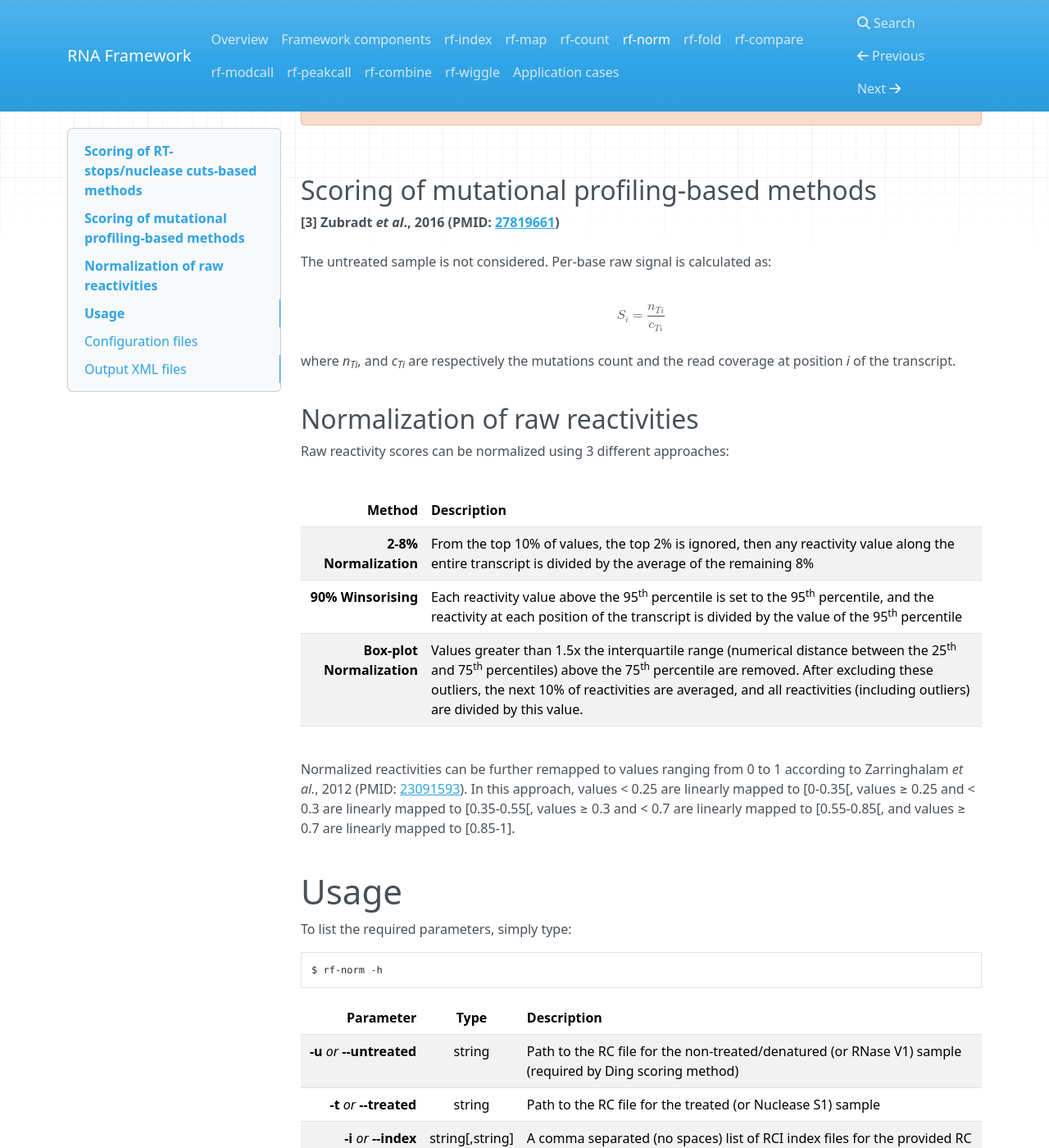
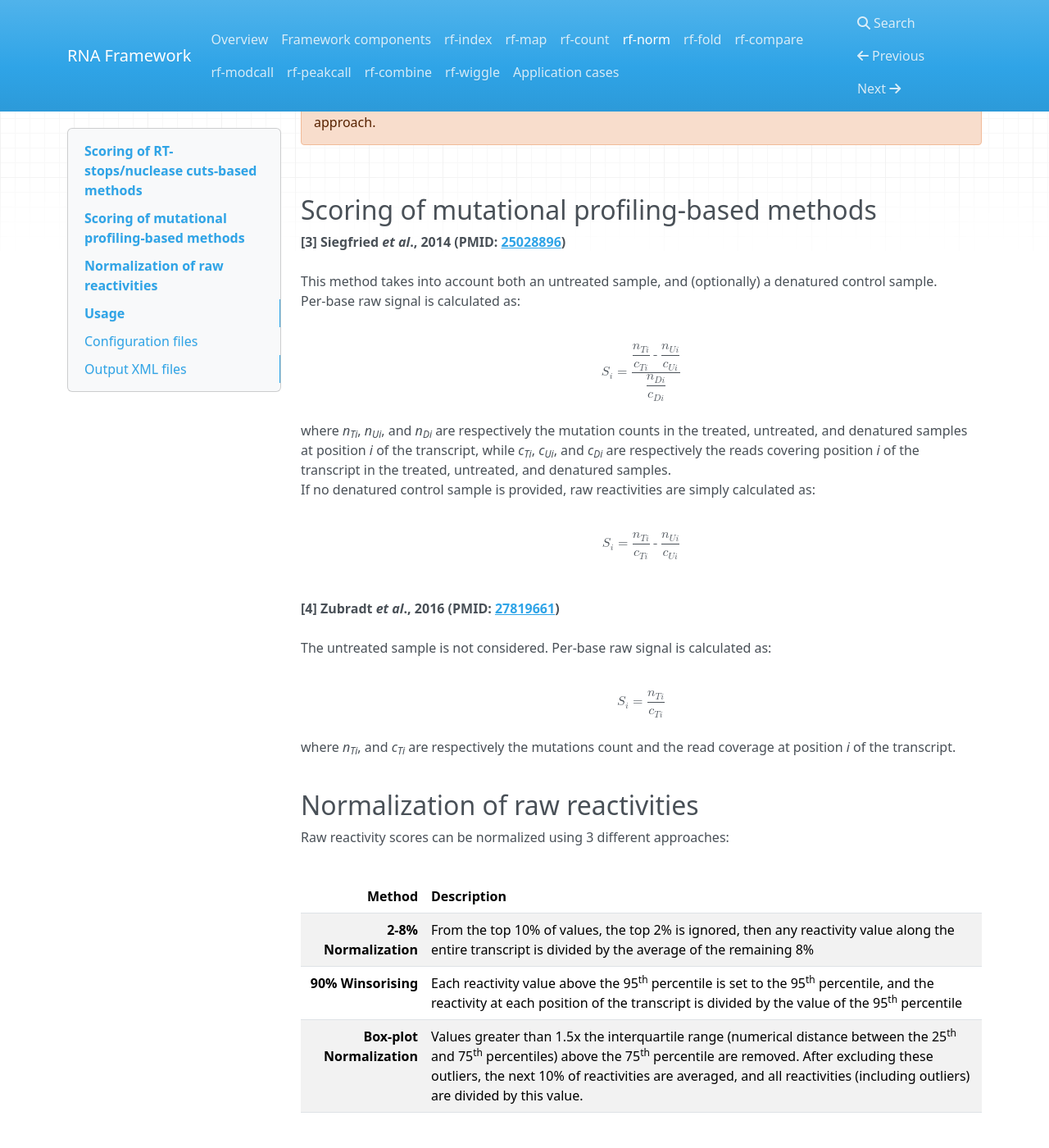
Before and after one commit to dincarnato/RNAFramework, an MkDocs documentation site: the page built from docs/rf-norm.md, in a window 1280 px wide and 1400 px high, scrolled down 918 px. Shown: the whole window at 82% size. Built offline with MkDocs 1.6.1, drawn with Linux system fonts in a browser that asks for light colours; nearby versions of some CDN libraries; old or Windows-style settings are respelled for this version of MkDocs; some of the changed text lies outside the part shown.

Commit message:
Release 2.5.1: Added back Siegfried et al., 2014 normalization support (also supports analysis without denatured sample)

```diff
--- a/docs/rf-norm.md
+++ b/docs/rf-norm.md
@@ -1,4 +1,4 @@
-The RF Norm module takes one (Rouskin and Zubradt methods), or two (Ding method) RC files generated by the RF Count module, and performs normalization to obtain transcriptome-wide per-base reactivities.<br/>
+The RF Norm module takes one (Rouskin and Zubradt methods), two (Ding and Siegfried methods), or three (Siegfried method) RC files generated by the RF Count module, and performs normalization to obtain transcriptome-wide per-base reactivities.<br/>
 Reactivity scores can be computed using 3 methods:
 <br/><br/>
 ## Scoring of RT-stops/nuclease cuts-based methods
@@ -20,7 +20,16 @@ The untreated sample is not considered. Per-base RT-stops/nuclease cuts are used
     Normalization of data processed by Rouskin method, can only be performed using the __90% Winsorising__ approach.
 <br/>
 ## Scoring of mutational profiling-based methods
-__[3] Zubradt *et al*., 2016 (PMID: [27819661](https://www.ncbi.nlm.nih.gov/pubmed/27819661))__<br/><br/>
+__[3] Siegfried *et al*., 2014 (PMID: [25028896](https://www.ncbi.nlm.nih.gov/pubmed/25028896))__<br/><br/>
+This method takes into account both an untreated sample, and (optionally) a denatured control
+sample.<br/>Per-base raw signal is calculated as:<br/><br/>
+
+<math display="block" xmlns="http://www.w3.org/1998/Math/MathML"><msub><mi>S</mi><mi>i</mi></msub><mo>=</mo><mfrac><mrow><mstyle displaystyle="true"><mfrac><msub><mi>n</mi><mrow><mi>T</mi><mi>i</mi></mrow></msub><msub><mi>c</mi><mrow><mi>T</mi><mi>i</mi></mrow></msub></mfrac></mstyle><mo>-</mo><mstyle displaystyle="true"><mfrac><msub><mi>n</mi><mrow><mi>U</mi><mi>i</mi></mrow></msub><msub><mi>c</mi><mrow><mi>U</mi><mi>i</mi></mrow></msub></mfrac></mstyle></mrow><mstyle displaystyle="true"><mfrac><msub><mi>n</mi><mrow><mi>D</mi><mi>i</mi></mrow></msub><msub><mi>c</mi><mrow><mi>D</mi><mi>i</mi></mrow></msub></mfrac></mstyle></mfrac></math>
+<br/>
+where *n<sub>Ti</sub>*, *n<sub>Ui</sub>*, and *n<sub>Di</sub>* are respectively the mutation counts in the treated, untreated, and denatured samples at position *i* of the transcript, while *c<sub>Ti</sub>*, *c<sub>Ui</sub>*, and *c<sub>Di</sub>* are respectively the reads covering position *i* of the transcript in the treated, untreated, and denatured samples.<br/>If no denatured control sample is provided, raw reactivities are simply calculated as:<br/><br/>
+<math display="block" xmlns="http://www.w3.org/1998/Math/MathML"><msub><mi>S</mi><mi>i</mi></msub><mo>=</mo><mfrac><msub><mi>n</mi><mrow><mi>T</mi><mi>i</mi></mrow></msub><msub><mi>c</mi><mrow><mi>T</mi><mi>i</mi></mrow></msub></mfrac><mo>-</mo><mfrac><msub><mi>n</mi><mrow><mi>U</mi><mi>i</mi></mrow></msub><msub><mi>c</mi><mrow><mi>U</mi><mi>i</mi></mrow></msub></mfrac></math>
+<br/><br/>
+__[4] Zubradt *et al*., 2016 (PMID: [27819661](https://www.ncbi.nlm.nih.gov/pubmed/27819661))__<br/><br/>
 The untreated sample is not considered. Per-base raw signal is calculated as:<br/><br/>
 <math display="block" xmlns="http://www.w3.org/1998/Math/MathML"><msub><mi>S</mi><mi>i</mi></msub><mo>=</mo><mfrac><msub><mi>n</mi><mrow><mi>T</mi><mi>i</mi></mrow></msub><msub><mi>c</mi><mrow><mi>T</mi><mi>i</mi></mrow></msub></mfrac></math>
 <br/>
@@ -47,14 +56,15 @@ $ rf-norm -h
 
 Parameter         | Type | Description
 ----------------: | :--: |:------------
-__-u__ *or* __--untreated__ | string | Path to the RC file for the non-treated/denatured (or RNase V1) sample <br/>(required by Ding scoring method)
+__-u__ *or* __--untreated__ | string | Path to the RC file for the non-treated/denatured (or RNase V1) sample <br/>(required by Ding/Siegfried scoring methods)
 __-t__ *or* __--treated__ | string | Path to the RC file for the treated (or Nuclease S1) sample
+__-d__ *or* __--denatured__ | string | Path to the RC file for the denatured sample <br/>(optional for Siegfried scoring method)
 __-i__ *or* __--index__ | string[,string] | A comma separated (no spaces) list of RCI index files for the provided RC files<br/>__Note #1:__ RCI files must be provided in the order 1. Untreated/Denatured, 2. Treated<br/>__Note #2:__ If a single RTI file is specified, it will be used for all RC files<br/>__Note #3:__ If no RCI index is provided, it will be generated at runtime, and stored in the same folder of the untreated/denatured/treated samples
 __-p__ *or* __--processors__ | int | Number of processors (threads) to use (Default: __1__)
-__-o__ *or* __--output-dir__ | string | Output directory for writing normalized data in XML format (Default: __&lt;treated&gt;\_vs\_&lt;untreated&gt;\_norm/__ for Ding method, __&lt;treated&gt;\_norm/__ for Rouskin/Zubradt methods)
+__-o__ *or* __--output-dir__ | string | Output directory for writing normalized data in XML format (Default: __&lt;treated&gt;\_vs\_&lt;untreated&gt;\_norm/__ for Ding method or Siegfried method without denatured sample, __&lt;treated&gt;\_norm/__ for Rouskin/Zubradt methods, __&lt;treated&gt;\_vs\_&lt;untreated&gt;\_&lt;denatured&gt;\_norm/__ for Siegfried method with denatured sample)
 __-ow__ *or* __--overwrite__ | | Overwrites the output directory if already exists
 __-c__ *or* __--config-file__ | string | Path to a configuration file with normalization parameters (see *Configuration files* paragraph)<br/>__Note #1:__ If the provided file exists, the loaded configuration will override any command-line specified parameter<br/>__Note #2:__ If the provided file doesn’t exist, it will be generated using the specified command-line (or default) parameters
-__-sm__ *or* __--scoring-method__ | int | Method for score calculation (1-4, Default: __1__):<br/>__1.__ Ding *et al.*, 2014 <br/>__2.__ Rouskin *et al.*, 2014 <br/>__3.__ Zubradt *et al.*, 2016
+__-sm__ *or* __--scoring-method__ | int | Method for score calculation (1-4, Default: __1__):<br/>__1.__ Ding *et al.*, 2014 <br/>__2.__ Rouskin *et al.*, 2014 <br/>__3.__ Siegfried *et al.*, 2014<br/>__4.__ Zubradt *et al.*, 2016
 __-nm__ *or* __--norm-method__ | int | Method for signal normalization (1-3, Default: __1__):<br/>__1.__ 2-8% Normalization <br/>__2.__ 90% Winsorising <br/>__3.__ Box-plot Normalization
 __-r__ *or* __--raw__ | | Reports raw reactivities (skips data normalization)
 __-rm__ *or* __--remap-reactivities__ | | Remaps normalized reactivities to values ranging from 0 to 1 according to Zarringhalam *et al*., 2012
@@ -62,13 +72,15 @@ __-rb__ *or* __--reactive-bases__ | string | Reactive bases to consider for sign
 __-ni__ *or* __--norm-independent__ | | Each one of the reactive bases will be normalized independently (e.g. -rb AC -ni will independently normalize A and C residues)
 __-mc__ *or* __--mean-coverage__ | float | Discards any transcript with mean coverage below this threshold (&ge;0, Default: __0__)
 __-ec__ *or* __--median-coverage__ | float | Discards any transcript with median coverage below this threshold (&ge;0, Default: __0__)
-__-nw__ *or* __--norm-window__ | int | Window size (in nt) for signal normalization (&ge;3, Default: __whole transcript__ [Ding], __50__ [Rouskin; Zubradt])
-__-wo__ *or* __--window-offset__ | int | Offset (in nt) for window sliding during normalization (Default: __none__ [Ding], __50__ [Rouskin; Zubradt])
+__-nw__ *or* __--norm-window__ | int | Window size (in nt) for signal normalization (&ge;3, Default: __whole transcript__ [Ding; Siegfried], __50__ [Rouskin; Zubradt])
+__-wo__ *or* __--window-offset__ | int | Offset (in nt) for window sliding during normalization (Default: __none__ [Ding; Siegfried], __50__ [Rouskin; Zubradt])
 __-D__ *or* __--decimals__ | int | Number of decimals for reporting reactivities (1-10, Default: __3__)
 __-n__ *or* __--nan__ | int | Positions of transcript with read coverage behind this threshold, will be reported as NaN in the reactivity profile (&gt;0, Default: __10__)
  | | __Scoring method #1 options (Ding *et al*., 2014)__
 __-pc__ *or* __--pseudocount__ | float | Pseudocount added to reactivities to avoid division by 0 (&gt;0, Default: __1__)
 __-s__ *or* __--max-score__ | float | Score threshold for capping raw reactivities (&gt;0, Default: __10__)
+ | | __Scoring method #3 options (Siegfried *et al*., 2014)__
+__-mu__ *or* __--max-untreated-mut__ | float | Maximum per-base mutation rate in untreated sample (&le;1, Default: __0.05__ [5%])
 
 <br/>
 ## Configuration files
@@ -78,12 +90,12 @@ Accepted key/value pairs are:<br/>
 
 Parameters     | Accepted values | Default value
 -------------: | :------------:  | :------------
-__scoreMethod__ | "Ding" (or 1); "Rouskin" (or 2); "Zubradt" (or 3) | __Ding__
+__scoreMethod__ | "Ding" (or 1); "Rouskin" (or 2); "Siegfried" (or 3); "Zubradt" (or 4) | __Ding__
 __normMethod__ | "2-8%" (or 1); "90% Winsorising" (or 2); "Box-plot" (or 3) | __2-8%__
 __reactiveBases__ | \[ACGTURYSWKMBDHVN\] (or "all") | __all__
 __normIndependent__ | TRUE/FALSE; Yes/No; 1/0 | __FALSE__
-__normWindow__ | Positive integer &ge; 3 | __1e9__ [Ding]<br/>__50__ [Rouskin; Zubradt]
-__windowOffset__ | Positive integer &gt; 0 | __1e9__ [Ding]<br/>__50__ [Rouskin; Zubradt]
+__normWindow__ | Positive integer &ge; 3 | __1e9__ [Ding; Siegfried]<br/>__50__ [Rouskin; Zubradt]
+__windowOffset__ | Positive integer &gt; 0 | __1e9__ [Ding; Siegfried]<br/>__50__ [Rouskin; Zubradt]
 __meanCoverage__ | Positive float &ge; 0 | __0__
 __medianCoverage__ | Positive float &ge; 0 | __0__
 __remapReactivities__ | TRUE/FALSE; Yes/No; 1/0 | __FALSE__
@@ -130,7 +142,7 @@ The __data__ tag’s attributes allow keeping track of the analysis performed:<b
 Attribute     | Possible values | Description
 -------------: | :------------: | :----------
 __tool__ | rf-norm | The tool that generated this XML file
-__scoring__ | Ding, Rouskin, or Zubradt | Scoring method
+__scoring__ | Ding, Rouskin, Siegfried, or Zubradt | Scoring method
 __norm__ | 2-8%, Winsorising 90%, or Box-plot | Normalization method
 __reactive__ | \[ACGT\] | Reactive bases
 __win__ | Positive integer &ge; 3 | Normalization window's size (in nt)
@@ -139,3 +151,5 @@ __remap__ | TRUE/FALSE | Whether normalized reactivities have been remapped acco
  | | __Scoring method #1 (Ding *et al*., 2014)__
 __max__ | Positive float &gt; 0 | Score threshold for capping raw reactivities
 __pseudo__ | Positive float &gt; 0 | Pseudocount added to avoid division by 0 during reactivity calculation
+ | | __Scoring method #3 (Siegfried *et al*., 2014)__
+__maxumut__ | Positive float &le; 1 | Maximum per-base mutation rate in untreated sample
```
Also changed, not shown: docs/index.md (+1 -1 lines), 2 other files.
